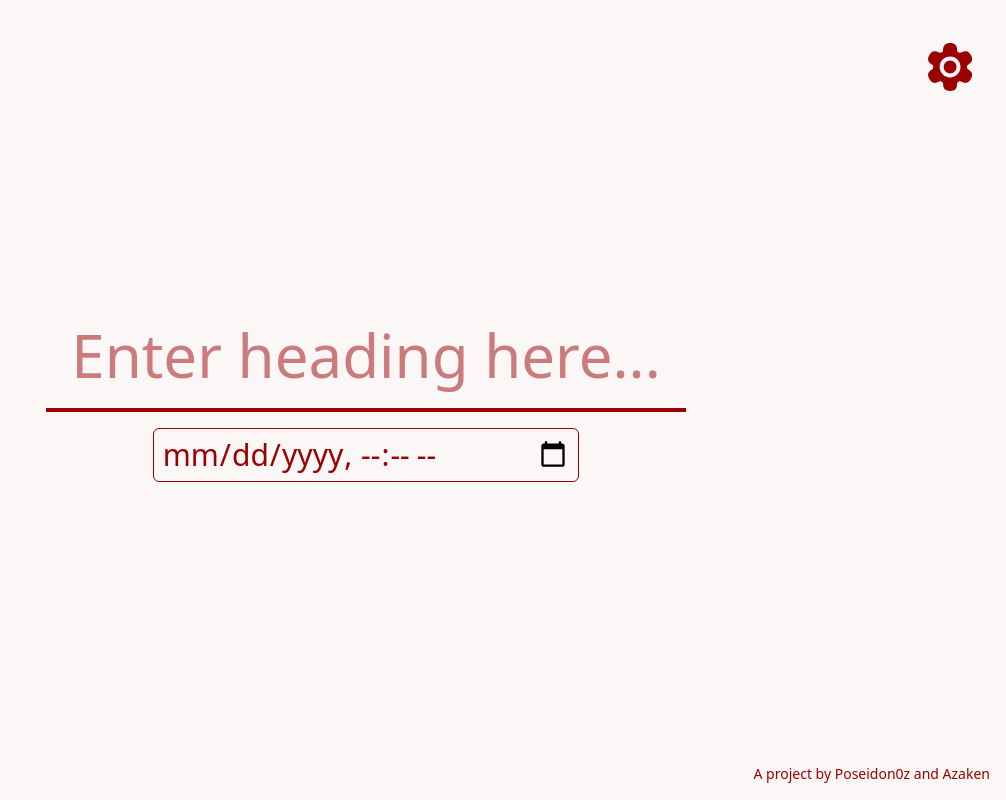
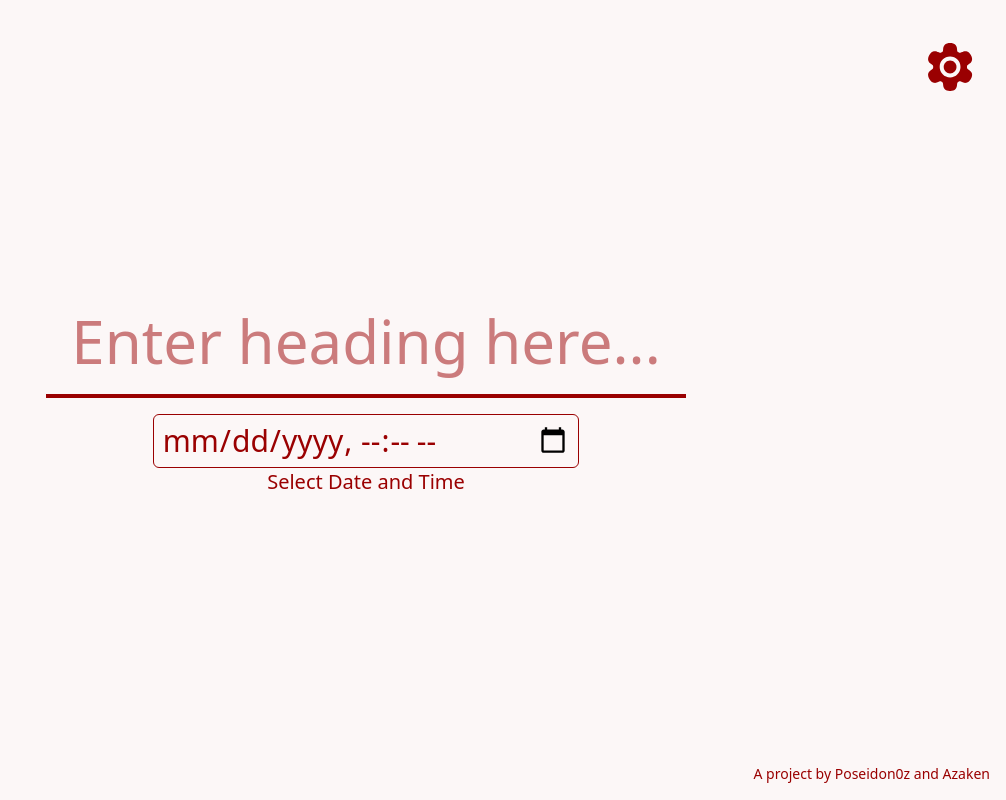
Before and after one commit to boredgamesorg/LinkCountdownTimer, a React (Vite) app: page / in a window 1280 px wide. Shown: the whole page, without its empty margins (274-1280 px from the left). Built offline with nearby package versions, Linux system fonts and the light colour scheme.

Commit message:
Added date and time prompt

```diff
--- a/src/screens/LandingPage.tsx
+++ b/src/screens/LandingPage.tsx
@@ -25,7 +25,7 @@ function LandingPage({ color }: Props) {
 
   return (
     <div
-      className="w-5/6 md:w-1/2 flex flex-col items-center gap-4"
+      className="w-5/6 md:w-2/3 xl:w-1/2 flex flex-col items-center gap-4"
       style={{ color }}
     >
       <textarea
@@ -39,13 +39,16 @@ function LandingPage({ color }: Props) {
         onChange={handleChange}
       />
 
-      <div className="w-5/6 sm:w-4/6">
+      <div className="w-5/6 sm:w-4/6 flex flex-col items-center">
         <input
           type="datetime-local"
-          className="w-full text-sm sm:text-lg md:text-xl lg:text-2xl xl:text-3xl border rounded-md p-2 focus:outline-none focus:ring-2 focus:ring-blue-500"
+          className="w-full text-center text-sm sm:text-lg md:text-xl lg:text-2xl xl:text-3xl border rounded-md p-2 focus:outline-none focus:ring-2 focus:ring-blue-500"
           value={dateTime}
           onChange={(e) => setDateTime(e.target.value)}
         />
+        <div className="text-sm sm:text-md lg:text-xl">
+          Select Date and Time
+        </div>
       </div>
     </div>
   );
```
